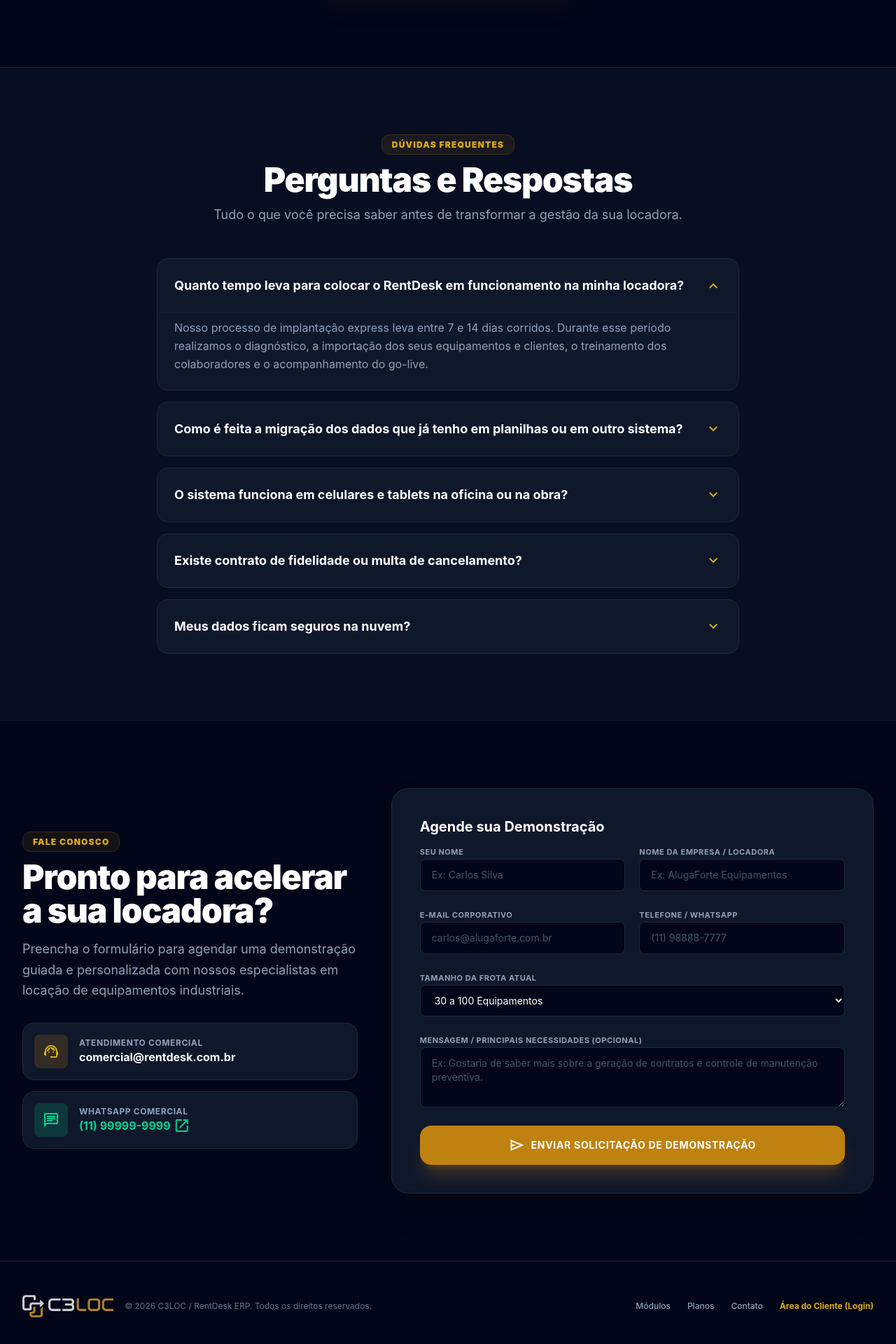
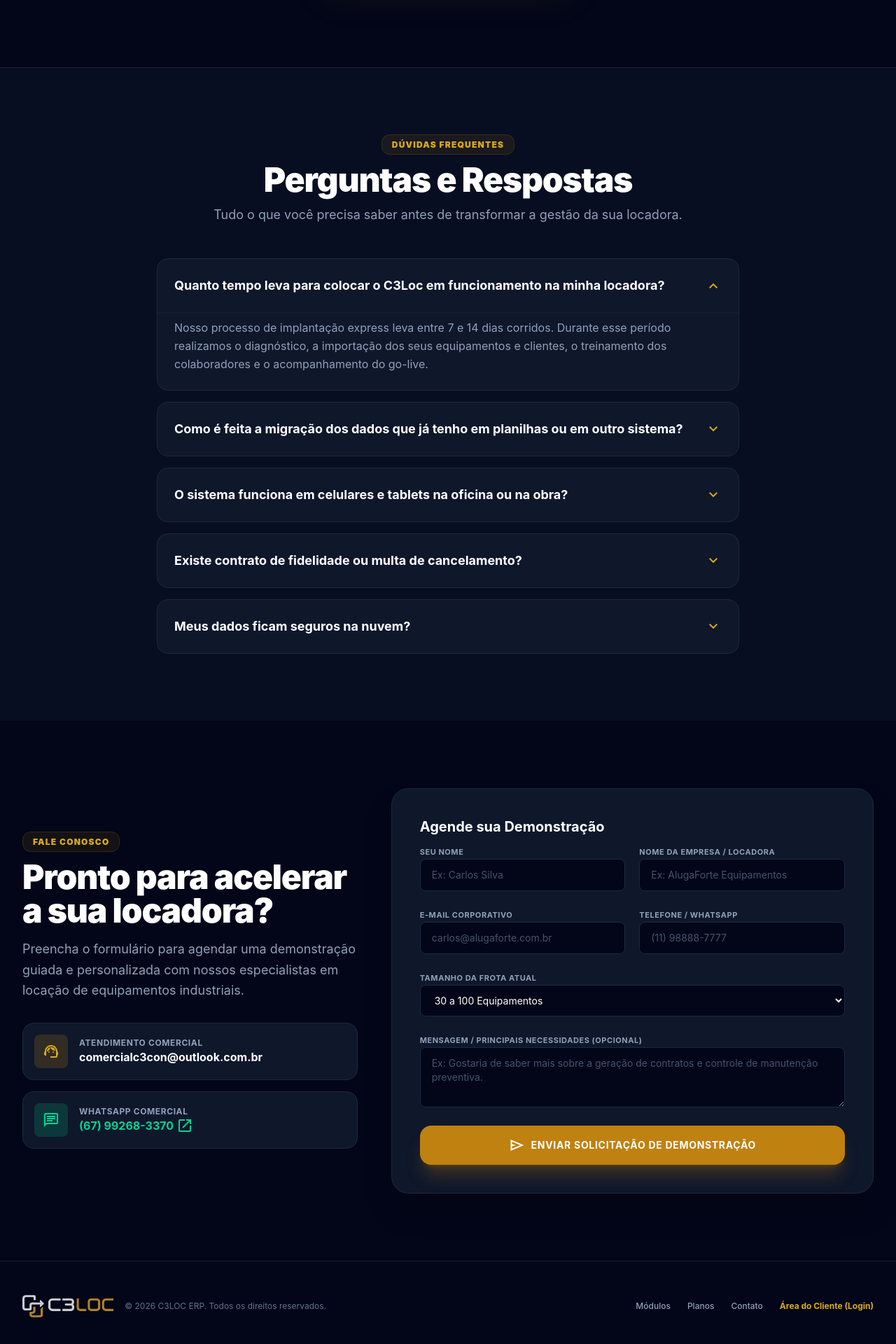
Before and after one commit to projetosc3con/RentDesk, a React (Vite) app: page / in a window 1280 px wide. Shown: the part 5846-7766 px from the top of the page at 70% size. Built offline with nearby package versions, Linux system fonts and the light colour scheme; no server answers; what @react-pdf/renderer would draw is missing.

Commit message:
lp whatsapp and email correction

```diff
--- a/src/pages/LandingPage.tsx
+++ b/src/pages/LandingPage.tsx
@@ -293,7 +293,7 @@
 
 const FAQS = [
   {
-    q: 'Quanto tempo leva para colocar o RentDesk em funcionamento na minha locadora?',
+    q: 'Quanto tempo leva para colocar o C3Loc em funcionamento na minha locadora?',
     a: 'Nosso processo de implantação express leva entre 7 e 14 dias corridos. Durante esse período realizamos o diagnóstico, a importação dos seus equipamentos e clientes, o treinamento dos colaboradores e o acompanhamento do go-live.'
   },
   {
@@ -302,7 +302,7 @@
   },
   {
     q: 'O sistema funciona em celulares e tablets na oficina ou na obra?',
-    a: 'Sim! O RentDesk é construído com tecnologia PWA (Progressive Web App) e design 100% responsivo. Seus mecânicos e motoristas podem acessar o sistema diretamente pelo celular ou tablet para abrir ordens de serviço, registrar pontos e realizar vistorias.'
+    a: 'Sim! O C3Loc é construído com tecnologia PWA (Progressive Web App) e design 100% responsivo. Seus mecânicos e motoristas podem acessar o sistema diretamente pelo celular ou tablet para abrir ordens de serviço, registrar pontos e realizar vistorias.'
   },
   {
     q: 'Existe contrato de fidelidade ou multa de cancelamento?',
@@ -346,9 +346,9 @@
 
   const handleWhatsAppContact = () => {
     const text = encodeURIComponent(
-      `Olá! Tenho interesse no ERP RentDesk / C3LOC para locação de equipamentos. Gostaria de agendar uma demonstração.`
+      `Olá! Tenho interesse no ERP C3Loc / C3LOC para locação de equipamentos. Gostaria de agendar uma demonstração.`
     );
-    window.open(`https://wa.me/5511999999999?text=${text}`, '_blank');
+    window.open(`https://wa.me/556792683370?text=${text}`, '_blank');
   };
 
   const currentModuleData = MODULES.find((m) => m.id === activeModule) || MODULES[0];
@@ -977,7 +977,7 @@
                   </div>
                   <div>
                     <p className="text-xs text-slate-400 font-bold uppercase tracking-wider">Atendimento Comercial</p>
-                    <p className="text-sm sm:text-base font-bold text-white">comercial@rentdesk.com.br</p>
+                    <p className="text-sm sm:text-base font-bold text-white">comercialc3con@outlook.com.br</p>
                   </div>
                 </div>
 
@@ -991,7 +991,7 @@
                       onClick={handleWhatsAppContact}
                       className="text-sm sm:text-base font-bold text-emerald-400 hover:underline inline-flex items-center gap-1"
                     >
-                      (11) 99999-9999
+                      (67) 99268-3370
                       <span className="material-symbols-outlined text-[16px]">open_in_new</span>
                     </button>
                   </div>
@@ -1144,7 +1144,7 @@
           <div className="flex items-center gap-4">
             <img src={logoDark} alt="C3LOC ERP" className="h-8 w-auto object-contain opacity-80" />
             <p className="text-xs text-slate-500">
-              © {new Date().getFullYear()} C3LOC / RentDesk ERP. Todos os direitos reservados.
+              © {new Date().getFullYear()} C3LOC ERP. Todos os direitos reservados.
             </p>
           </div>
 
```
